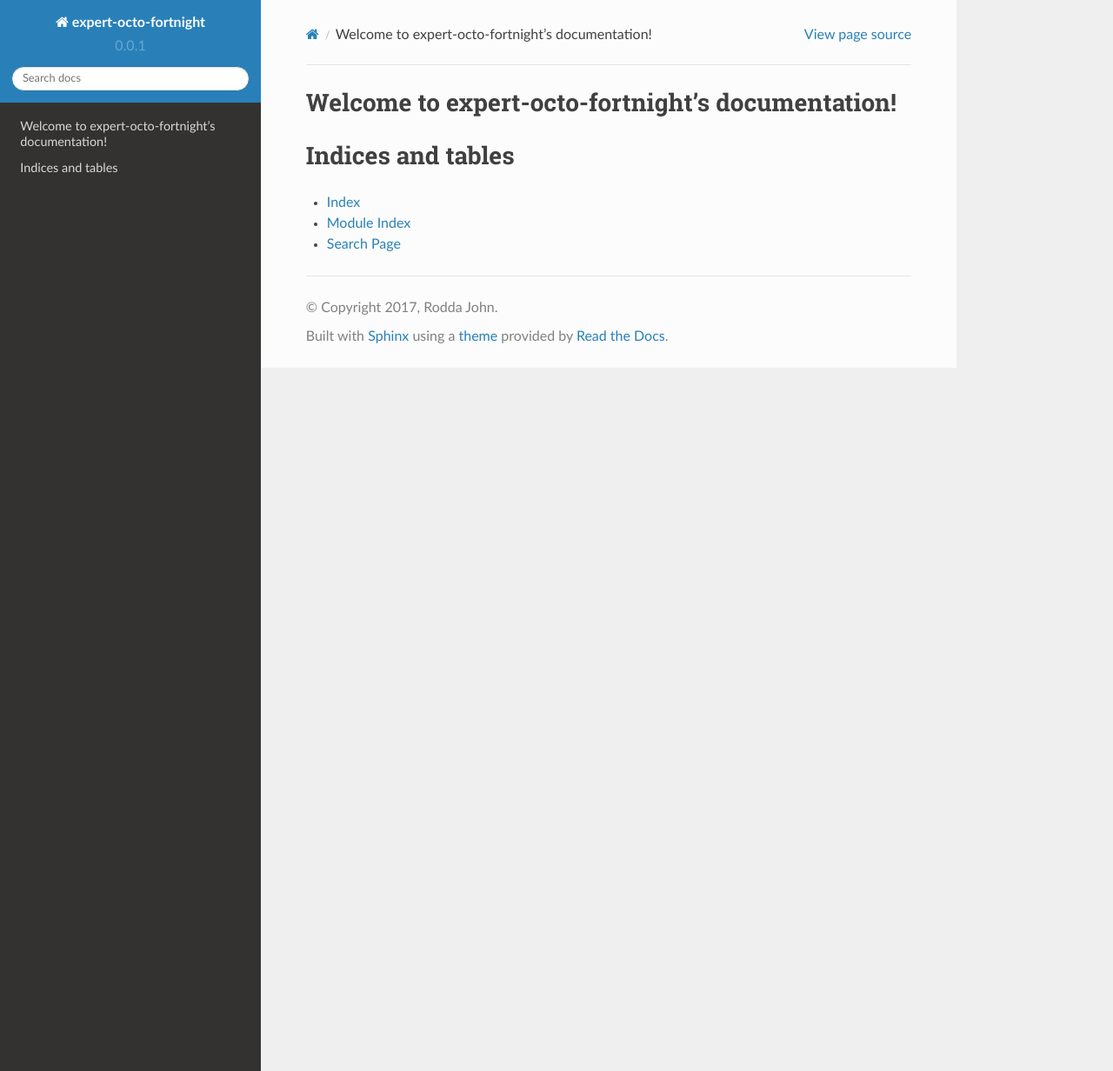
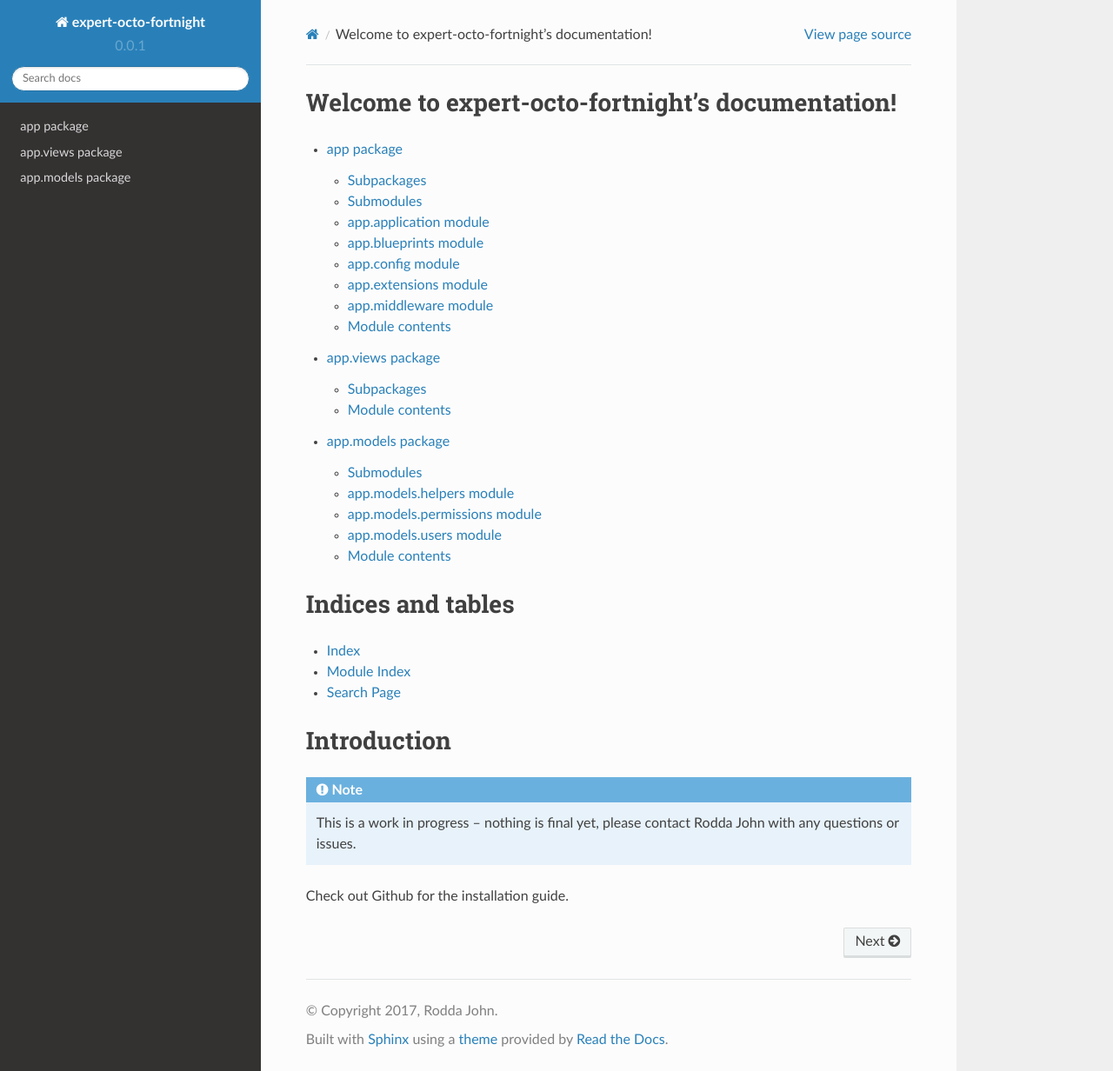
Before and after one commit to roddajohn/expert-octo-fortnight, a Sphinx documentation site: the page built from docs/index.rst, in a window 1280 px wide and 1232 px high. Shown: the whole window at 87% size. Built offline with Sphinx 7.4.7 and the Read the Docs theme 2.0.0, drawn with Linux system fonts in a browser that asks for light colours.

Commit message:
Worked on documentation

```diff
--- a/docs/index.rst
+++ b/docs/index.rst
@@ -9,6 +9,10 @@ Welcome to expert-octo-fortnight's documentation!
 .. toctree::
    :maxdepth: 2
 
+   source/app.rst
+   source/app.views.rst
+   source/app.models.rst
+
 
 Indices and tables
 ==================
@@ -16,3 +20,11 @@ Indices and tables
 * :ref:`genindex`
 * :ref:`modindex`
 * :ref:`search`
+
+Introduction
+=================
+
+.. note::
+   This is a work in progress -- nothing is final yet, please contact Rodda John with any questions or issues.
+
+Check out Github for the installation guide.
```
